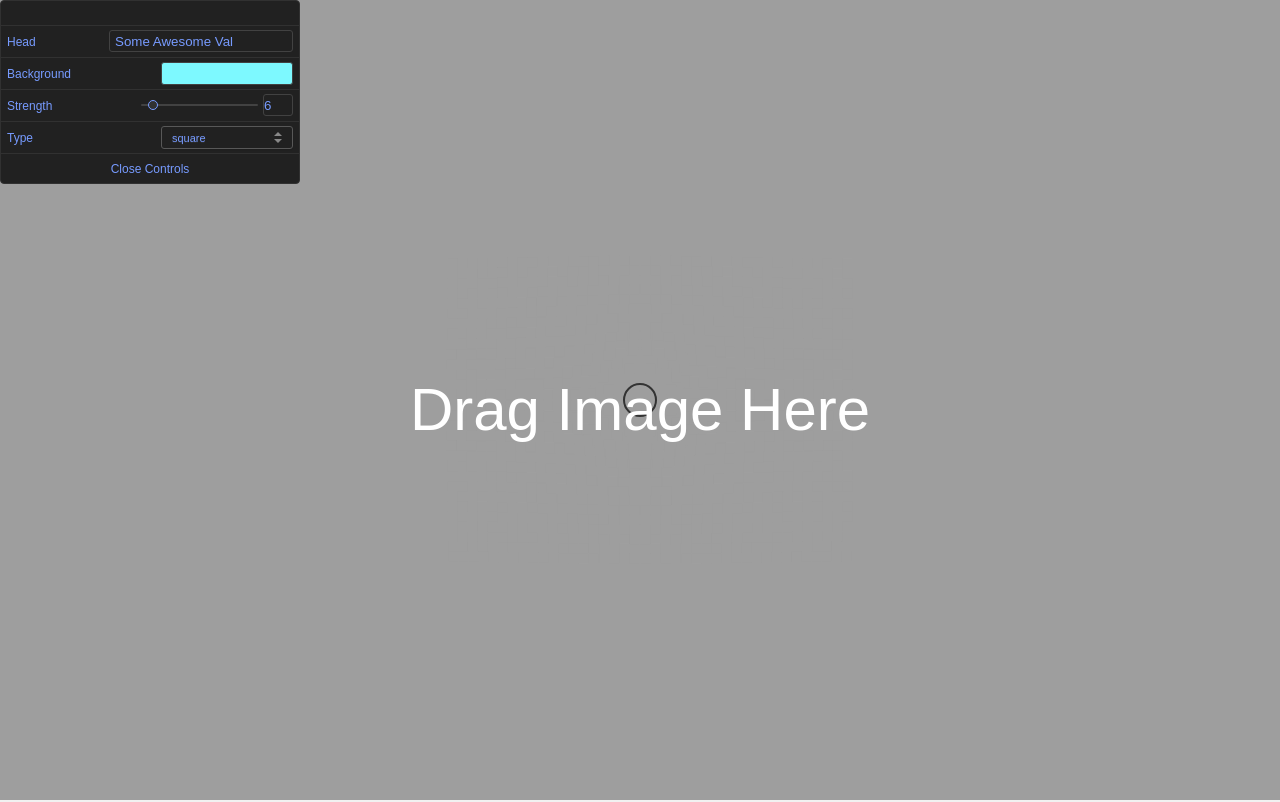
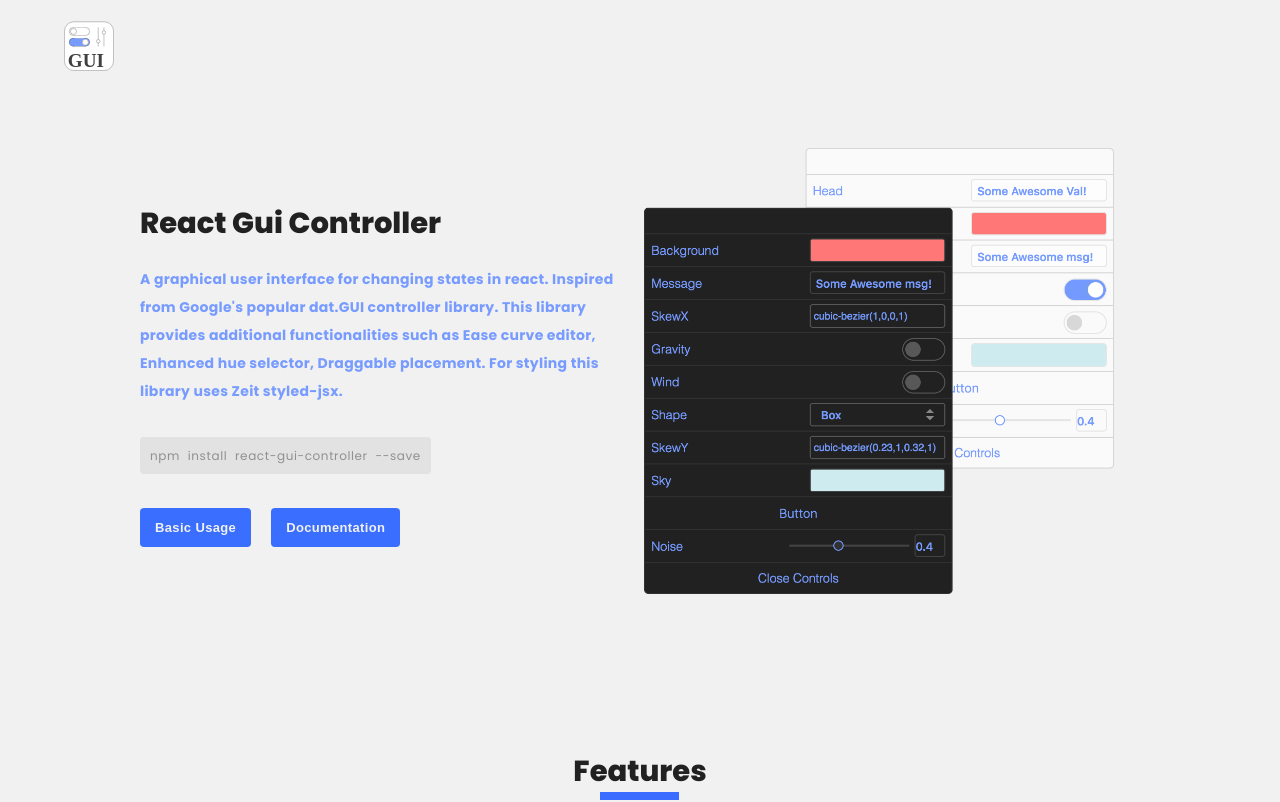
Before and after one commit to pizza3/react-gui-controller, a React app: page / in a window 1280 px wide. Shown: the top 802 px of the page. Built offline with nearby package versions, Linux system fonts and the light colour scheme.

Commit message:
minor changes

```diff
--- a/src/docs/App.js
+++ b/src/docs/App.js
@@ -1,5 +1,5 @@
 import React, { Component } from 'react';
-import Example2 from './components/Example2/Example2';
+import Example1 from './components/Example1/Example1';
 import Nav from './components/Nav';
 
 class App extends Component {
@@ -7,7 +7,7 @@ class App extends Component {
 		return (
 			<div>
 				<Nav />
-				<Example2 />
+				<Example1 />
 			</div>
 		);
 	}
```
Also changed, not shown: 1 other file (tests, documents, lock files or other folders).
